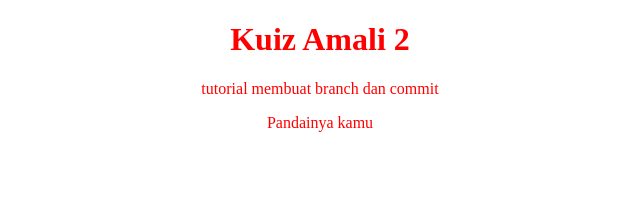
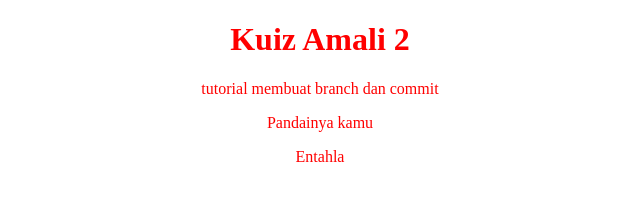
Before and after one commit to ZeoNasA/kuiz2-repo, a plain HTML site: page index.html in a window 1280 px wide. Shown: the full height of the page, 320-960 px from the left. Drawn offline with Linux system fonts and the light colour scheme.

Commit message:
update index.html
update

```diff
--- a/index.html
+++ b/index.html
@@ -25,5 +25,6 @@
     <h1>Kuiz Amali 2</h1>
     <p>tutorial membuat branch dan commit</p>
     <p>Pandainya kamu</p>
+    <p>Entahla</p>
 </body>
 </html>
```
